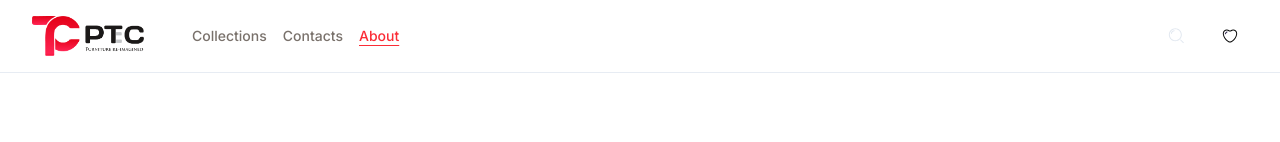
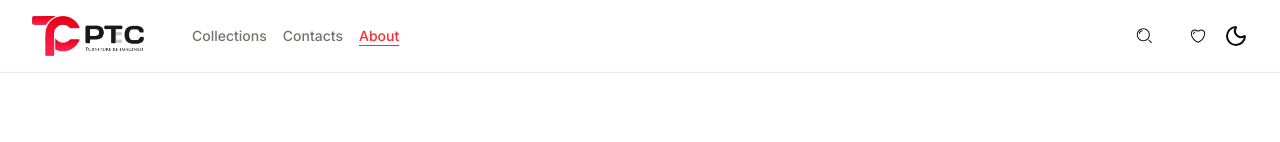
Before and after one commit to Hindustaan-Innovation-pvt-ltd/ptc_furnitures, a Next.js app: page /about in a window 1280 px wide. Shown: the top 142 px of the page. Built offline with nearby package versions, Linux system fonts and the light colour scheme.

Commit message:
feat: add animated theme toggler component and integrate into navigation

```diff
--- a/src/app/api/media/route.ts
+++ b/src/app/api/media/route.ts
@@ -188,7 +188,7 @@ export async function GET(request: Request) {
   headers.set("x-robots-tag", "noindex, nofollow, noimageindex");
   headers.set("cross-origin-resource-policy", "same-site");
 
-  return new NextResponse(finalBuffer, {
+  return new NextResponse(new Uint8Array(finalBuffer), {
     status: 200,
     headers,
   });
--- a/src/app/globals.css
+++ b/src/app/globals.css
@@ -128,3 +128,8 @@
     @apply font-sans;
   }
 }
+
+::view-transition-old(root), ::view-transition-new(root) {
+    animation: none;
+    mix-blend-mode: normal;
+}
--- a/src/components/custom/Navigation.tsx
+++ b/src/components/custom/Navigation.tsx
@@ -4,6 +4,7 @@ import { Button } from "@/components/ui/button";
 import Link from "next/link";
 import Image from "next/image";
 import { usePathname } from "next/navigation";
+import { AnimatedThemeToggler } from "@/components/ui/animated-theme-toggler"
 
 export default function Navigation() {
     const [open, setOpen] = React.useState(false);
@@ -32,12 +33,12 @@ export default function Navigation() {
                 <div className="flex items-center gap-2">
                     <button className="lg:hidden rounded-full p-2 text-slate-700 transition hover:bg-slate-100 dark:text-slate-200 dark:hover:bg-white/10" aria-label="menu" onClick={() => setOpen((v) => !v)}>
                         <svg width="24" height="24" viewBox="0 0 24 24" fill="none" xmlns="http://www.w3.org/2000/svg">
-                            <path d="M4 6H20M4 12H20M4 18H20" stroke="#2D264B" strokeWidth="1.5" strokeLinecap="round" />
+                            <path d="M4 6H20M4 12H20M4 18H20" stroke="currentColor" strokeWidth="1.5" strokeLinecap="round" />
                         </svg>
                     </button>
                     <div aria-label='icons' className="hidden sm:flex items-center gap-2">
                         <div className="relative w-11 overflow-hidden rounded-full p-3 transition-[width,background-color,border-color,box-shadow] duration-300 ease-out hover:w-56 focus-within:w-56 hover:border-slate-300 hover:border focus-within:border-slate-300 focus-within:shadow-lg focus-within:shadow-black/10 dark:border-stone-700/90 dark:hover:border-stone-500 dark:focus-within:border-stone-500 motion-reduce:transition-none xl:w-12 xl:hover:w-60 xl:focus-within:w-60">
-                            <svg width="24" height="24" className="size-4 text-slate-200" viewBox="0 0 24 24" fill="none" xmlns="http://www.w3.org/2000/svg" aria-hidden="true">
+                            <svg width="24" height="24" className="size-4" viewBox="0 0 24 24" fill="none" xmlns="http://www.w3.org/2000/svg" aria-hidden="true">
                                 <path d="M19.5304 17.4698C19.2375 17.1769 18.7626 17.1769 18.4697 17.4698C18.1768 17.7626 18.1768 18.2375 18.4697 18.5304L19.0001 18.0001L19.5304 17.4698ZM22.4696 22.5304C22.7625 22.8233 23.2374 22.8233 23.5303 22.5304C23.8232 22.2375 23.8232 21.7626 23.5303 21.4697L23 22L22.4696 22.5304ZM9.33512 4.80232C9.74423 4.73752 10.0234 4.35334 9.95856 3.94423C9.89376 3.53511 9.50958 3.25599 9.10047 3.32079L9.21779 4.06155L9.33512 4.80232ZM4.32076 8.1005C4.25596 8.50961 4.53508 8.89379 4.9442 8.95859C5.35331 9.02339 5.73749 8.74426 5.80229 8.33515L5.06152 8.21782L4.32076 8.1005ZM19.0001 18.0001L18.4697 18.5304L22.4696 22.5304L23 22L23.5303 21.4697L19.5304 17.4698L19.0001 18.0001ZM11 19V18.25C6.44365 18.25 2.75 14.5563 2.75 10H2H1.25C1.25 15.3848 5.61522 19.75 11 19.75V19ZM20 10H19.25C19.25 14.5563 15.5563 18.25 11 18.25V19V19.75C16.3848 19.75 20.75 15.3848 20.75 10H20ZM11 1V1.75C15.5563 1.75 19.25 5.44365 19.25 10H20H20.75C20.75 4.61522 16.3848 0.25 11 0.25V1ZM11 1V0.25C5.61522 0.25 1.25 4.61522 1.25 10H2H2.75C2.75 5.44365 6.44365 1.75 11 1.75V1ZM9.21779 4.06155L9.10047 3.32079C6.64008 3.71047 4.71044 5.64012 4.32076 8.1005L5.06152 8.21782L5.80229 8.33515C6.09032 6.51661 7.51658 5.09035 9.33512 4.80232L9.21779 4.06155Z" fill="currentColor" />
                             </svg>
                             <input type="text" className="absolute inset-0 w-full border-none bg-transparent pl-10 pr-4 text-sm text-slate-900 placeholder:text-slate-400 focus:outline-none dark:text-slate-100" placeholder="Search" />
@@ -48,6 +49,7 @@ export default function Navigation() {
                                 <path fillRule="evenodd" clipRule="evenodd" d="M20.8468 3.93557C19.5193 2.58173 18.0414 2.16291 16.6535 2.26451C15.3031 2.36337 14.087 2.94914 13.1988 3.51257C12.4984 3.95689 11.5014 3.95689 10.8009 3.51257C9.9127 2.94915 8.6966 2.36338 7.34624 2.26453C5.95834 2.16293 4.48046 2.58175 3.1529 3.93557C1.58562 5.53386 1.0939 7.50689 1.29136 9.50265C1.48653 11.4754 2.35186 13.4808 3.50598 15.2578C4.66317 17.0396 6.14136 18.6392 7.62433 19.8008C9.07467 20.9368 10.6527 21.75 11.9999 21.75C13.3471 21.75 14.9251 20.9368 16.3754 19.8008C17.8584 18.6392 19.3366 17.0396 20.4938 15.2578C21.6479 13.4808 22.5132 11.4754 22.7084 9.50265C22.9058 7.50688 22.4141 5.53386 20.8468 3.93557ZM14.0023 4.77922C14.7877 4.28097 15.7599 3.83394 16.763 3.76051C17.7285 3.68983 18.7692 3.95923 19.7758 4.98579C20.9791 6.21282 21.3774 7.71987 21.2157 9.35497C21.0516 11.0131 20.3084 12.7893 19.2358 14.4408C18.1663 16.0876 16.7996 17.5632 15.4505 18.6199C14.0688 19.7021 12.8278 20.25 11.9999 20.25C11.172 20.25 9.93093 19.7021 8.54926 18.6199C7.20021 17.5632 5.83348 16.0876 4.76394 14.4408C3.69132 12.7893 2.94812 11.0131 2.78407 9.35497C2.6223 7.71987 3.02067 6.21283 4.2239 4.98579C5.23053 3.95925 6.27119 3.68984 7.23672 3.76052C8.23978 3.83395 9.21197 4.28098 9.99742 4.77922C11.1883 5.53467 12.8114 5.53467 14.0023 4.77922Z" fill="currentColor" />
                             </svg>
                         </Button>
+                        <AnimatedThemeToggler />
                     </div>
                 </div>
             </nav>
--- /dev/null
+++ b/src/components/ui/animated-theme-toggler.tsx
@@ -0,0 +1,255 @@
+"use client"
+
+import { useCallback, useEffect, useRef, useState } from "react"
+import { Moon, Sun } from "lucide-react"
+import { flushSync } from "react-dom"
+
+import { cn } from "@/lib/utils"
+
+export type TransitionVariant =
+  | "circle"
+  | "square"
+  | "triangle"
+  | "diamond"
+  | "hexagon"
+  | "rectangle"
+  | "star"
+
+interface AnimatedThemeTogglerProps extends React.ComponentPropsWithoutRef<"button"> {
+  duration?: number
+  variant?: TransitionVariant
+  /** When true, the transition expands from the viewport center instead of the button center. */
+  fromCenter?: boolean
+}
+
+function polygonCollapsed(cx: number, cy: number, vertexCount: number): string {
+  const pairs = Array.from(
+    { length: vertexCount },
+    () => `${cx}px ${cy}px`
+  ).join(", ")
+  return `polygon(${pairs})`
+}
+
+function getThemeTransitionClipPaths(
+  variant: TransitionVariant,
+  cx: number,
+  cy: number,
+  maxRadius: number,
+  viewportWidth: number,
+  viewportHeight: number
+): [string, string] {
+  switch (variant) {
+    case "circle":
+      return [
+        `circle(0px at ${cx}px ${cy}px)`,
+        `circle(${maxRadius}px at ${cx}px ${cy}px)`,
+      ]
+    case "square": {
+      const halfW = Math.max(cx, viewportWidth - cx)
+      const halfH = Math.max(cy, viewportHeight - cy)
+      const halfSide = Math.max(halfW, halfH) * 1.05
+      const end = [
+        `${cx - halfSide}px ${cy - halfSide}px`,
+        `${cx + halfSide}px ${cy - halfSide}px`,
+        `${cx + halfSide}px ${cy + halfSide}px`,
+        `${cx - halfSide}px ${cy + halfSide}px`,
+      ].join(", ")
+      return [polygonCollapsed(cx, cy, 4), `polygon(${end})`]
+    }
+    case "triangle": {
+      const scale = maxRadius * 2.2
+      const dx = (Math.sqrt(3) / 2) * scale
+      const verts = [
+        `${cx}px ${cy - scale}px`,
+        `${cx + dx}px ${cy + 0.5 * scale}px`,
+        `${cx - dx}px ${cy + 0.5 * scale}px`,
+      ].join(", ")
+      return [polygonCollapsed(cx, cy, 3), `polygon(${verts})`]
+    }
+    case "diamond": {
+      // Slightly larger than the view-transition circle radius so axis-aligned coverage matches the circle reveal.
+      const R = maxRadius * Math.SQRT2
+      const end = [
+        `${cx}px ${cy - R}px`,
+        `${cx + R}px ${cy}px`,
+        `${cx}px ${cy + R}px`,
+        `${cx - R}px ${cy}px`,
+      ].join(", ")
+      return [polygonCollapsed(cx, cy, 4), `polygon(${end})`]
+    }
+    case "hexagon": {
+      const R = maxRadius * Math.SQRT2
+      const verts: string[] = []
+      for (let i = 0; i < 6; i++) {
+        const a = -Math.PI / 2 + (i * Math.PI) / 3
+        verts.push(`${cx + R * Math.cos(a)}px ${cy + R * Math.sin(a)}px`)
+      }
+      return [polygonCollapsed(cx, cy, 6), `polygon(${verts.join(", ")})`]
+    }
+    case "rectangle": {
+      const halfW = Math.max(cx, viewportWidth - cx)
+      const halfH = Math.max(cy, viewportHeight - cy)
+      const end = [
+        `${cx - halfW}px ${cy - halfH}px`,
+        `${cx + halfW}px ${cy - halfH}px`,
+        `${cx + halfW}px ${cy + halfH}px`,
+        `${cx - halfW}px ${cy + halfH}px`,
+      ].join(", ")
+      return [polygonCollapsed(cx, cy, 4), `polygon(${end})`]
+    }
+    case "star": {
+      // Small overscan so the last frames never leave a 1px seam before the transition group ends.
+      const R = maxRadius * Math.SQRT2 * 1.03
+      const innerRatio = 0.42
+      const starPolygon = (radius: number) => {
+        const verts: string[] = []
+        for (let i = 0; i < 5; i++) {
+          const outerA = -Math.PI / 2 + (i * 2 * Math.PI) / 5
+          verts.push(
+            `${cx + radius * Math.cos(outerA)}px ${cy + radius * Math.sin(outerA)}px`
+          )
+          const innerA = outerA + Math.PI / 5
+          verts.push(
+            `${cx + radius * innerRatio * Math.cos(innerA)}px ${cy + radius * innerRatio * Math.sin(innerA)}px`
+          )
+        }
+        return `polygon(${verts.join(", ")})`
+      }
+      const startR = Math.max(2, R * 0.025)
+      return [starPolygon(startR), starPolygon(R)]
+    }
+    default:
+      return [
+        `circle(0px at ${cx}px ${cy}px)`,
+        `circle(${maxRadius}px at ${cx}px ${cy}px)`,
+      ]
+  }
+}
+
+export const AnimatedThemeToggler = ({
+  className,
+  duration = 400,
+  variant,
+  fromCenter = false,
+  ...props
+}: AnimatedThemeTogglerProps) => {
+  const shape = variant ?? "circle"
+  const [isDark, setIsDark] = useState(false)
+  const buttonRef = useRef<HTMLButtonElement>(null)
+
+  useEffect(() => {
+    const updateTheme = () => {
+      setIsDark(document.documentElement.classList.contains("dark"))
+    }
+
+    updateTheme()
+
+    const observer = new MutationObserver(updateTheme)
+    observer.observe(document.documentElement, {
+      attributes: true,
+      attributeFilter: ["class"],
+    })
+
+    return () => observer.disconnect()
+  }, [])
+
+  const toggleTheme = useCallback(() => {
+    const button = buttonRef.current
+    if (!button) return
+
+    const viewportWidth = window.visualViewport?.width ?? window.innerWidth
+    const viewportHeight = window.visualViewport?.height ?? window.innerHeight
+
+    let x: number
+    let y: number
+    if (fromCenter) {
+      x = viewportWidth / 2
+      y = viewportHeight / 2
+    } else {
+      const { top, left, width, height } = button.getBoundingClientRect()
+      x = left + width / 2
+      y = top + height / 2
+    }
+
+    const maxRadius = Math.hypot(
+      Math.max(x, viewportWidth - x),
+      Math.max(y, viewportHeight - y)
+    )
+
+    const applyTheme = () => {
+      const newTheme = !isDark
+      setIsDark(newTheme)
+      document.documentElement.classList.toggle("dark")
+      localStorage.setItem("theme", newTheme ? "dark" : "light")
+    }
+
+    if (typeof document.startViewTransition !== "function") {
+      applyTheme()
+      return
+    }
+
+    const clipPath = getThemeTransitionClipPaths(
+      shape,
+      x,
+      y,
+      maxRadius,
+      viewportWidth,
+      viewportHeight
+    )
+
+    const root = document.documentElement
+    root.dataset.magicuiThemeVt = "active"
+    root.style.setProperty(
+      "--magicui-theme-toggle-vt-duration",
+      `${duration}ms`
+    )
+    // Pin the collapsed clip-path via CSS so Firefox does not paint the new
+    // theme unclipped between snapshot and the ready.then() JS animation.
+    root.style.setProperty("--magicui-theme-vt-clip-from", clipPath[0])
+    const cleanup = () => {
+      delete root.dataset.magicuiThemeVt
+      root.style.removeProperty("--magicui-theme-toggle-vt-duration")
+      root.style.removeProperty("--magicui-theme-vt-clip-from")
+    }
+
+    const transition = document.startViewTransition(() => {
+      flushSync(applyTheme)
+    })
+    if (typeof transition?.finished?.finally === "function") {
+      transition.finished.finally(cleanup)
+    } else {
+      cleanup()
+    }
+
+    const ready = transition?.ready
+    if (ready && typeof ready.then === "function") {
+      ready.then(() => {
+        document.documentElement.animate(
+          {
+            clipPath,
+          },
+          {
+            duration,
+            // Star: linear avoids easing overshoot that fights polygon interpolation at t→1; VT group duration is synced above.
+            easing: shape === "star" ? "linear" : "ease-in-out",
+            fill: "forwards",
+            pseudoElement: "::view-transition-new(root)",
+          }
+        )
+      })
+    }
+  }, [shape, fromCenter, duration, isDark])
+
+  return (
+    <button
+      type="button"
+      ref={buttonRef}
+      onClick={toggleTheme}
+      className={cn(className)}
+      {...props}
+    >
+      {isDark ? <Sun /> : <Moon />}
+      <span className="sr-only">Toggle theme</span>
+    </button>
+  )
+}
```
Also changed, not shown: components.json.
